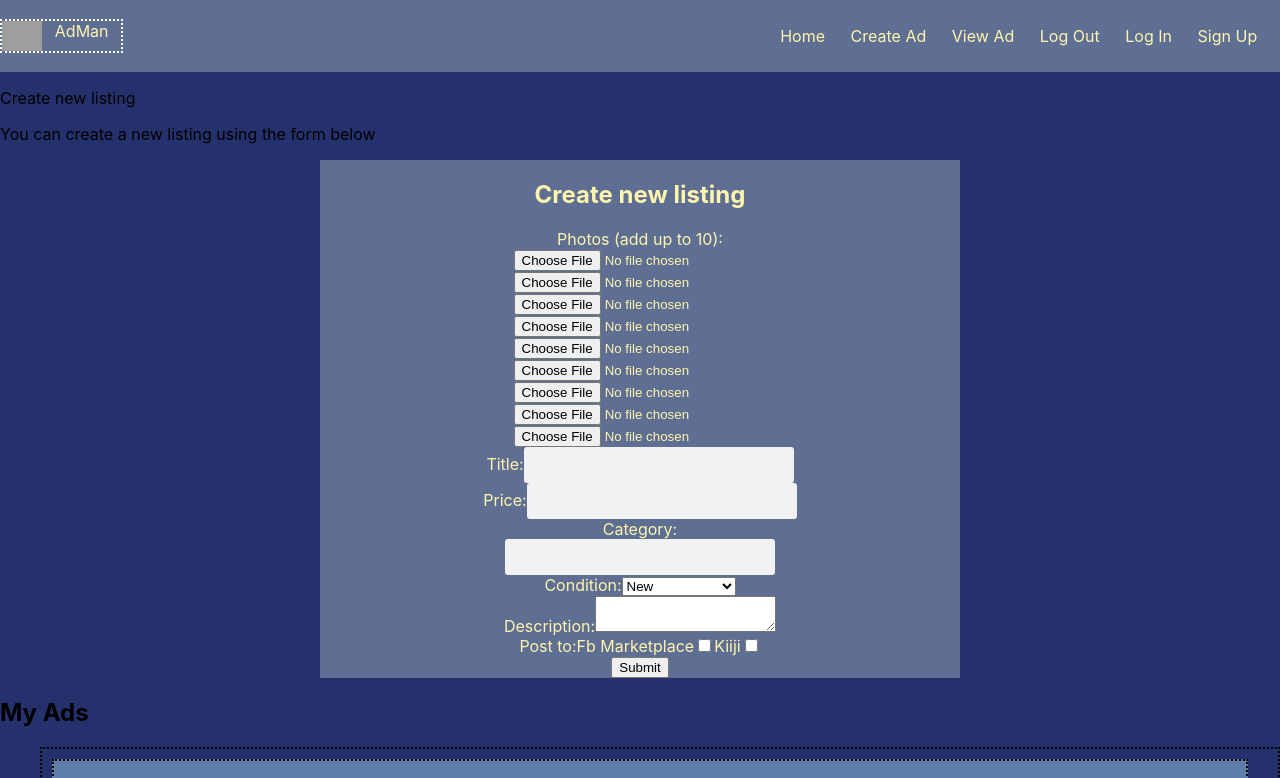
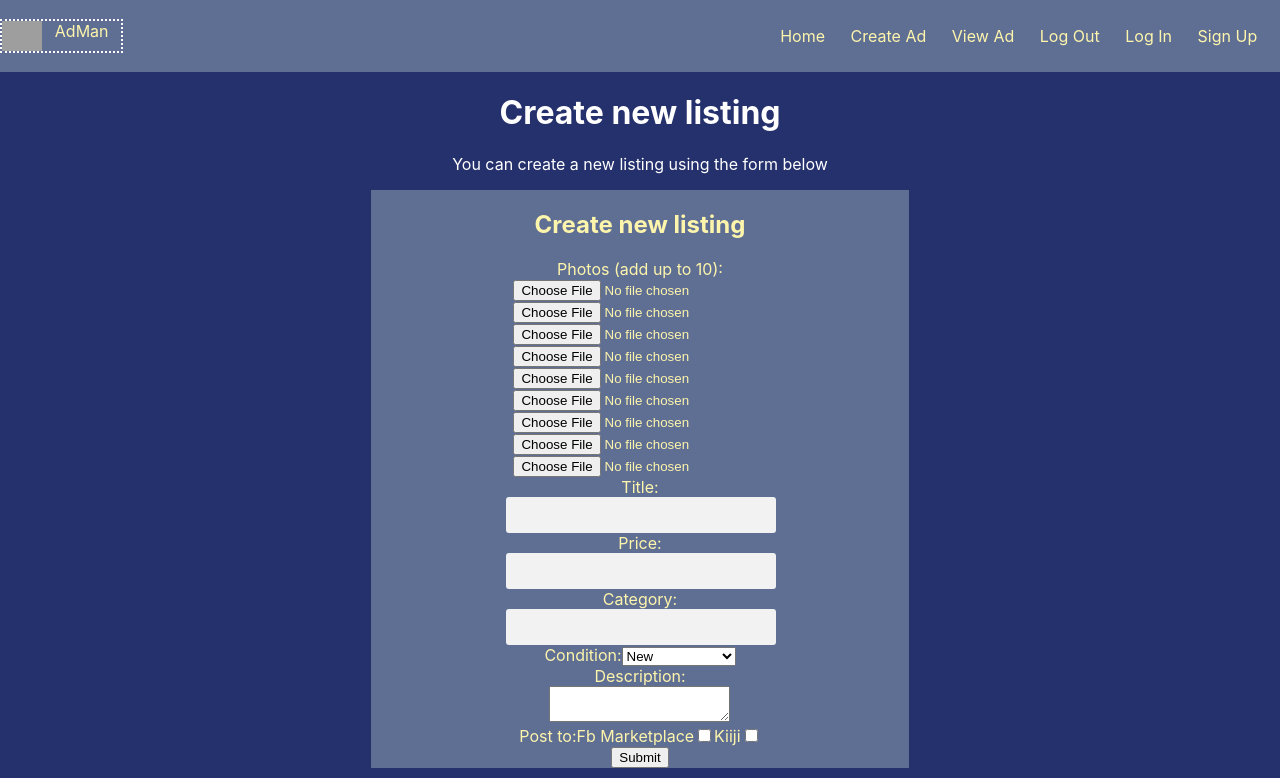
Before and after one commit to yobazy/ad-manager, a React (Create React App) app in the folder client/: page /create in a window 1280 px wide. Shown: the top 778 px of the page. Built offline with nearby package versions, Linux system fonts and the light colour scheme; grey boxes are pictures that could not be loaded.

Commit message:
Updates styling and layout of create page

```diff
--- /dev/null
+++ b/client/src/routes/Create.css
@@ -0,0 +1,10 @@
+.create-information {
+    /* color: white;
+    padding:0 10%; */
+    text-align: center;
+}
+
+.create-container   {
+    color: white;
+    padding:0 8%;
+}
--- a/client/src/routes/Create.js
+++ b/client/src/routes/Create.js
@@ -5,6 +5,8 @@ import Footer from '../components/Footer';
 import AdForm from '../components/AdForm';
 import ViewAds from '../components/pages/ViewAds';
 // import './App.css'
+import './Create.css'
+
 
 function Create(props) {
     // const [adsInfo, setAdsInfo] = useState([{
@@ -27,13 +29,13 @@ function Create(props) {
 
 
     return (
-        <div className="App">
-            <body>
-                    <p>Create new listing</p>
-                    <p>You can create a new listing using the form below</p>
-                    <AdForm ads={props.adsInfo} func={props.setAdsInfo}></AdForm>
-                    <ViewAds listings={props.adsInfo}></ViewAds>
-            </body>
+        <div className="create-container">
+            <div className="create-information">
+                <h1>Create new listing</h1>
+                <p>You can create a new listing using the form below</p>
+            </div>
+                <AdForm ads={props.adsInfo} func={props.setAdsInfo}></AdForm>
+                <ViewAds listings={props.adsInfo}></ViewAds>
         </div>
     );
 }
```
